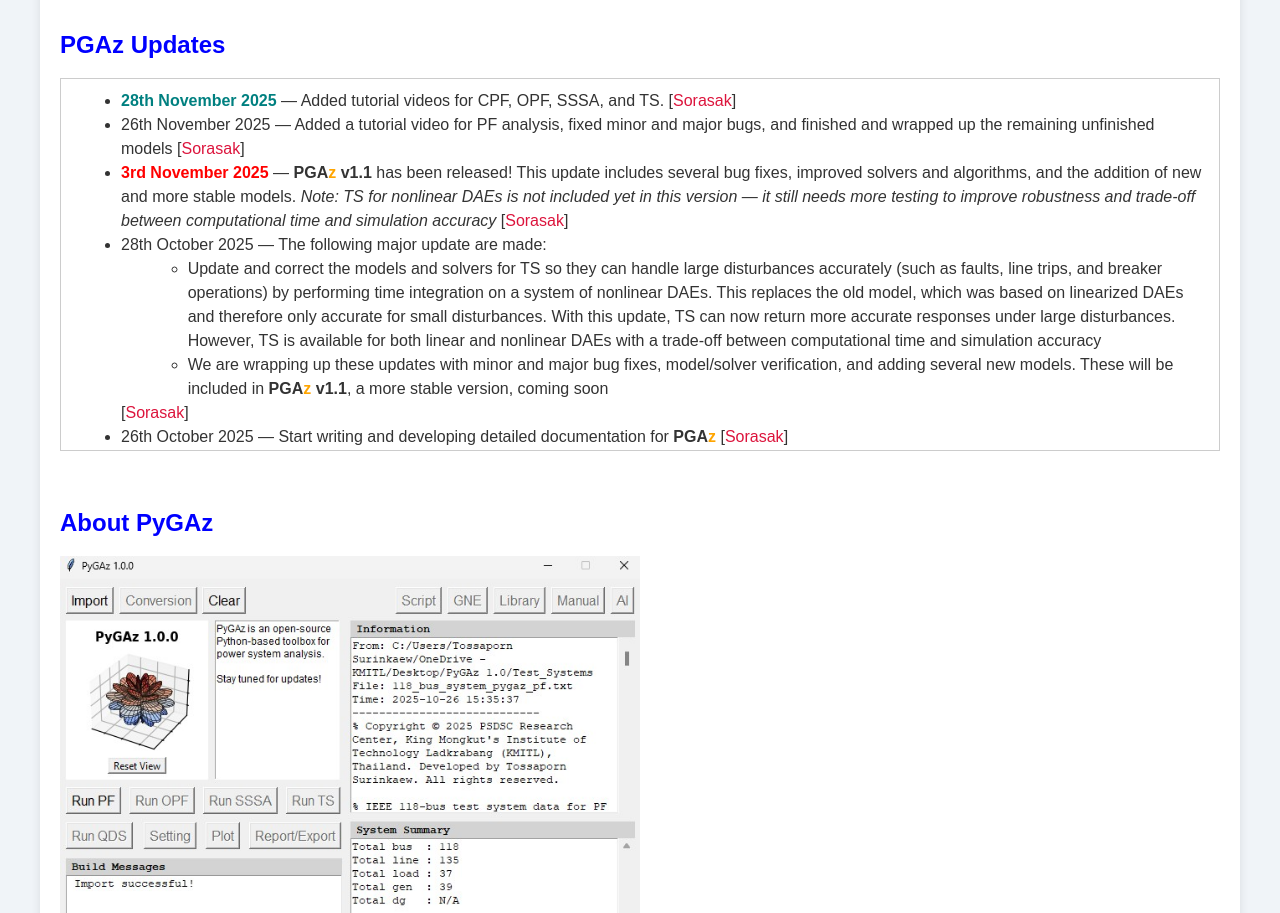
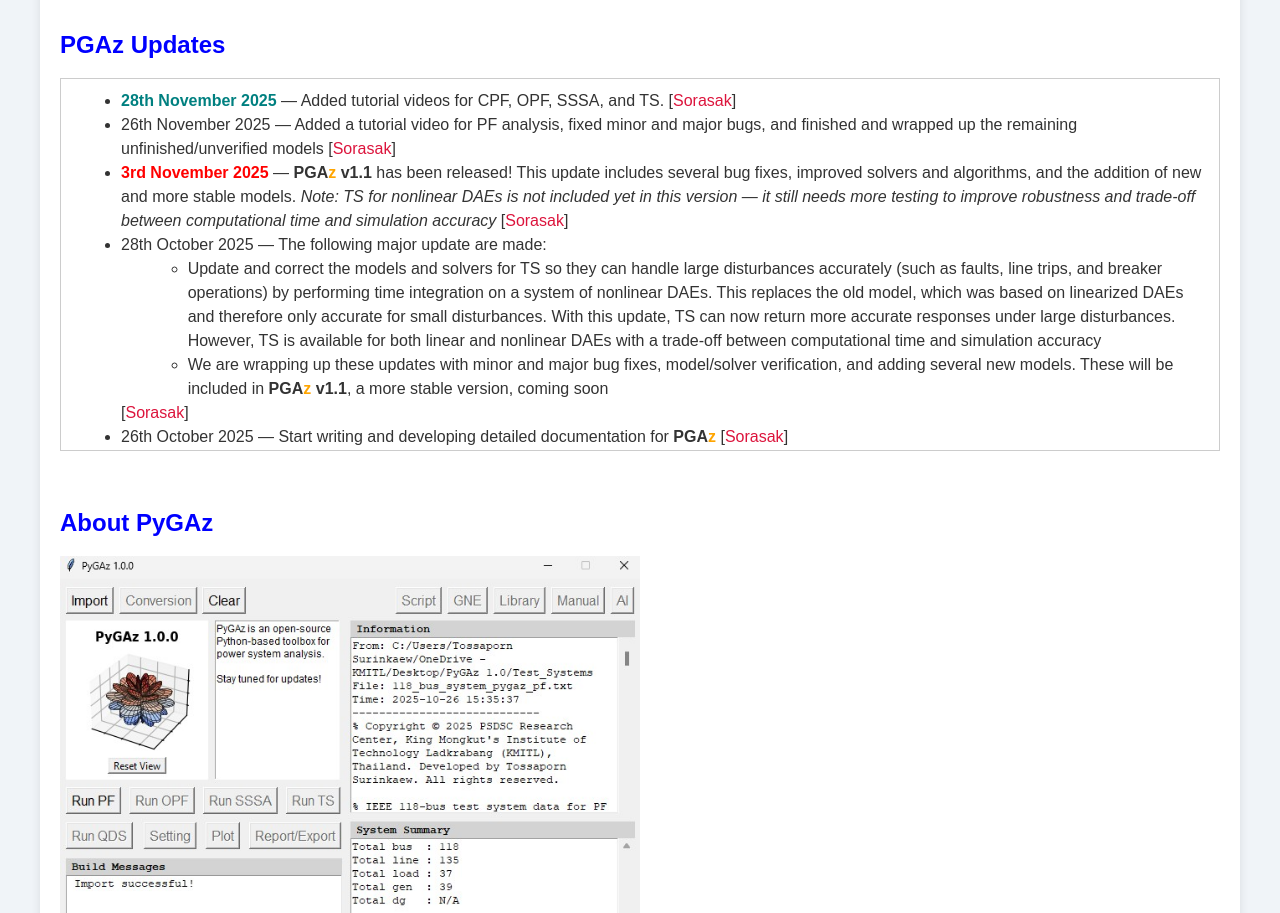
Before and after one commit to tsurinkaew1/pgazkmitl_ts, a plain HTML site: page index.html in a window 1280 px wide. Shown: the part 1859-2772 px from the top of the page. Drawn offline with Linux system fonts and the light colour scheme.

Commit message:
Update index.html

```diff
--- a/index.html
+++ b/index.html
@@ -342,7 +342,7 @@
                 </li>
 
                 <li>
-                  <span>26th November 2025</span> — Added a tutorial video for PF analysis, fixed minor and major bugs, and finished and wrapped up the remaining unfinished models [<span style='color: crimson;'>Sorasak</span>]
+                  <span>26th November 2025</span> — Added a tutorial video for PF analysis, fixed minor and major bugs, and finished and wrapped up the remaining unfinished/unverified models [<span style='color: crimson;'>Sorasak</span>]
                 </li>
 
                 <li>
```
